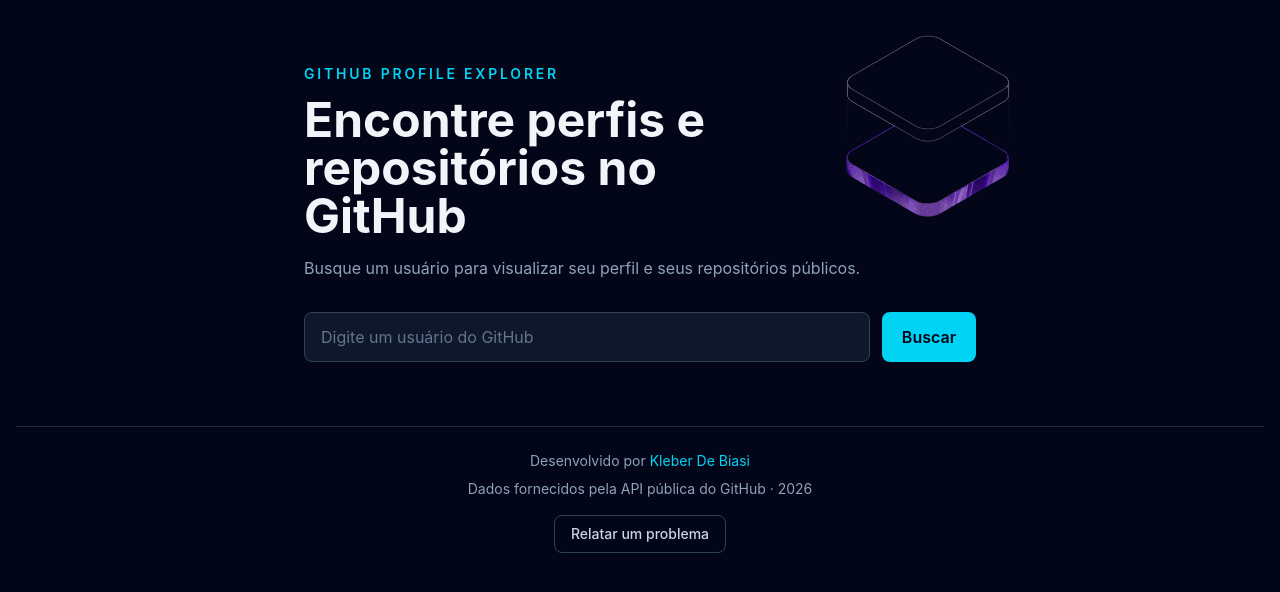
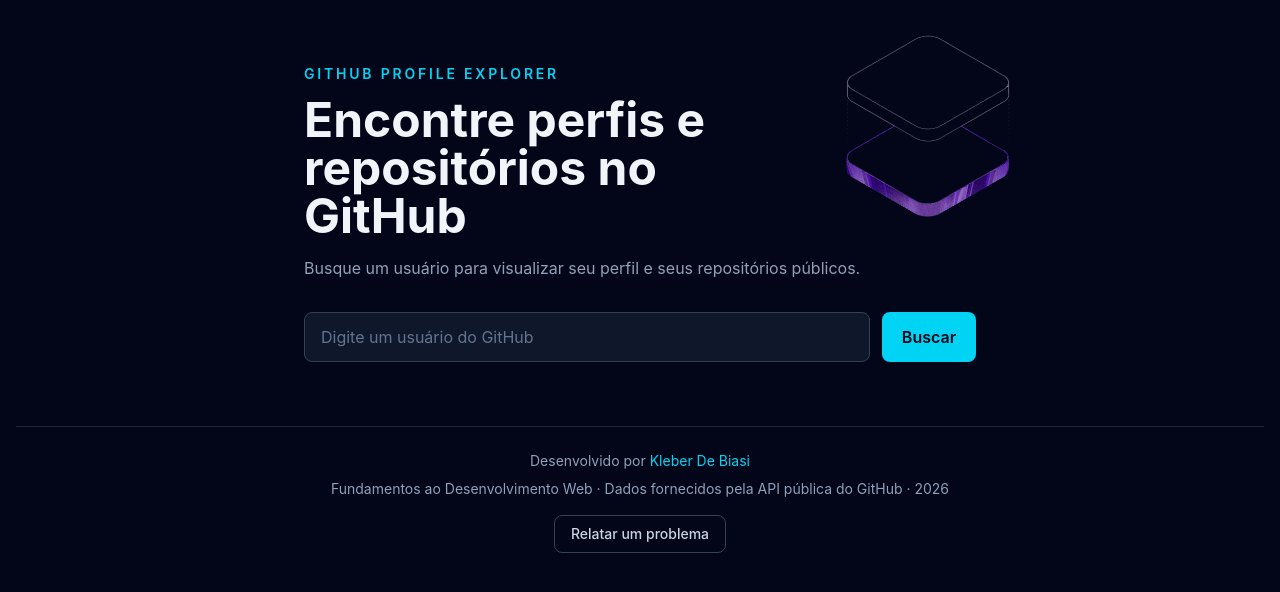
Before and after one commit to kleberdebiasi-oss/github-profile-explorer, a React (Vite) app: page / in a window 1280 px wide. Shown: the top 592 px of the page. Built offline with nearby package versions, Linux system fonts and the light colour scheme.

Commit message:
feat: prepara publicação no GitHub Pages

```diff
--- a/package.json
+++ b/package.json
@@ -9,7 +9,9 @@
     "lint": "oxlint",
     "preview": "vite preview",
     "test": "vitest",
-    "test:run": "vitest run"
+    "test:run": "vitest run",
+    "predeploy": "npm run build",
+    "deploy": "gh-pages -d dist"
   },
   "dependencies": {
     "@tailwindcss/vite": "^4.3.3",
@@ -24,6 +26,7 @@
     "@types/react": "^19.2.17",
     "@types/react-dom": "^19.2.3",
     "@vitejs/plugin-react": "^6.0.4",
+    "gh-pages": "^6.3.0",
     "jsdom": "^30.0.1",
     "oxlint": "^1.75.0",
     "vite": "^8.2.0",
--- a/src/App.jsx
+++ b/src/App.jsx
@@ -118,7 +118,8 @@
         </p>
 
         <p className="mt-2">
-          Dados fornecidos pela API pública do GitHub · {new Date().getFullYear()}
+          Fundamentos ao Desenvolvimento Web · Dados fornecidos pela API pública do GitHub ·{' '}
+          {new Date().getFullYear()}
         </p>
 
         <a
--- a/src/context/GitHubContext.jsx
+++ b/src/context/GitHubContext.jsx
@@ -27,7 +27,7 @@
       const [userResponse, repositoriesResponse] = await Promise.all([
         fetch(`https://api.github.com/users/${normalizedUsername}`),
         fetch(
-          `https://api.github.com/users/${normalizedUsername}/repos?per_page=100`,
+          `https://api.github.com/users/${normalizedUsername}/repos?type=owner&sort=updated&direction=desc&per_page=100`,
         ),
       ])
 
--- a/src/main.jsx
+++ b/src/main.jsx
@@ -1,6 +1,6 @@
 import { StrictMode } from 'react'
 import { createRoot } from 'react-dom/client'
-import { BrowserRouter, Route, Routes } from 'react-router-dom'
+import { HashRouter, Route, Routes } from 'react-router-dom'
 import './index.css'
 import App from './App.jsx'
 import { GitHubProvider } from './context/GitHubContext.jsx'
@@ -8,7 +8,7 @@
 
 createRoot(document.getElementById('root')).render(
   <StrictMode>
-    <BrowserRouter>
+    <HashRouter>
       <GitHubProvider>
         <Routes>
           <Route path="/" element={<App />} />
@@ -18,6 +18,6 @@
           />
         </Routes>
       </GitHubProvider>
-    </BrowserRouter>
+    </HashRouter>
   </StrictMode>,
 )
--- a/vite.config.js
+++ b/vite.config.js
@@ -3,5 +3,6 @@
 import tailwindcss from '@tailwindcss/vite'
 
 export default defineConfig({
+  base: '/github-profile-explorer/',
   plugins: [react(), tailwindcss()],
 })
```
Also changed, not shown: 1 other file (tests, documents, lock files or other folders).
